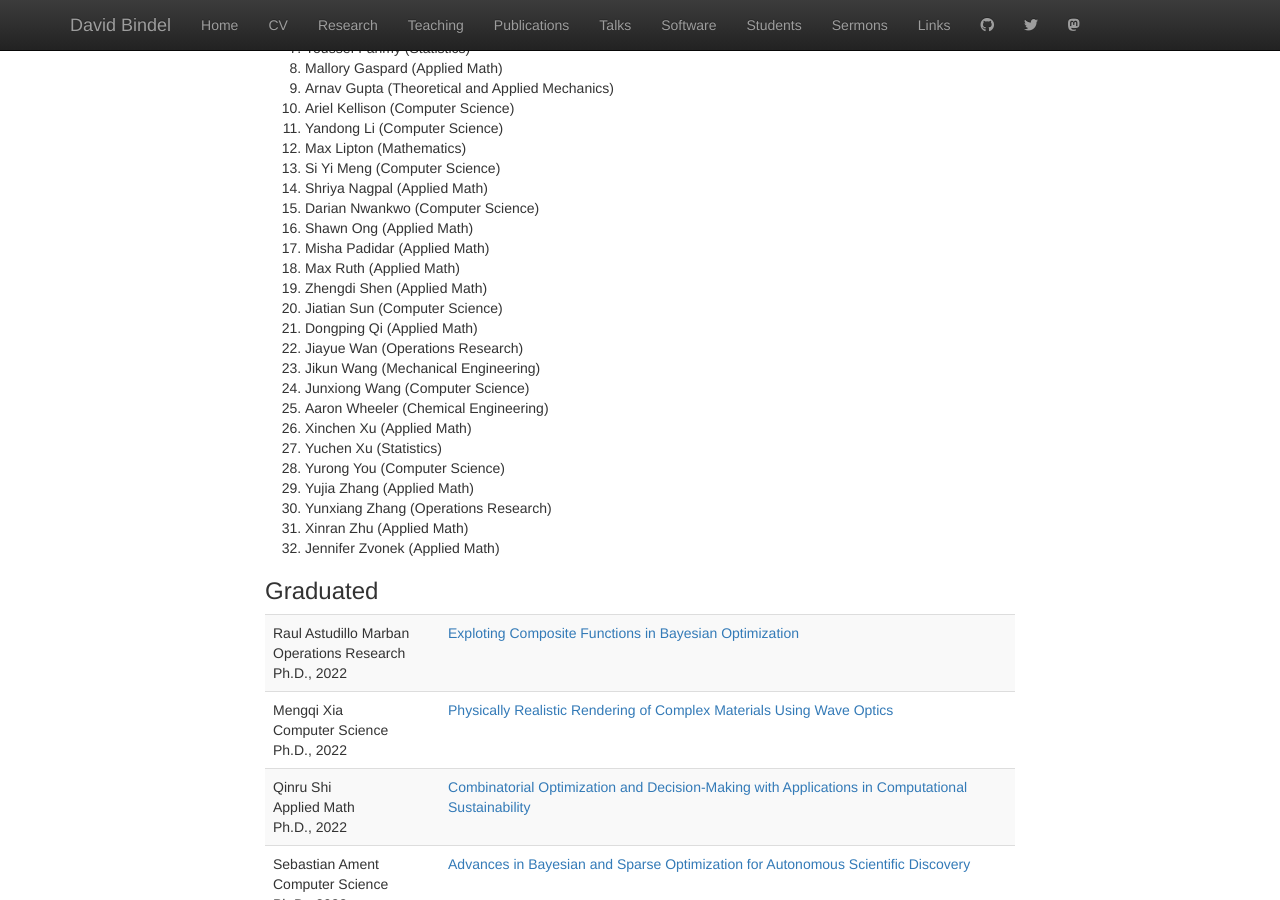
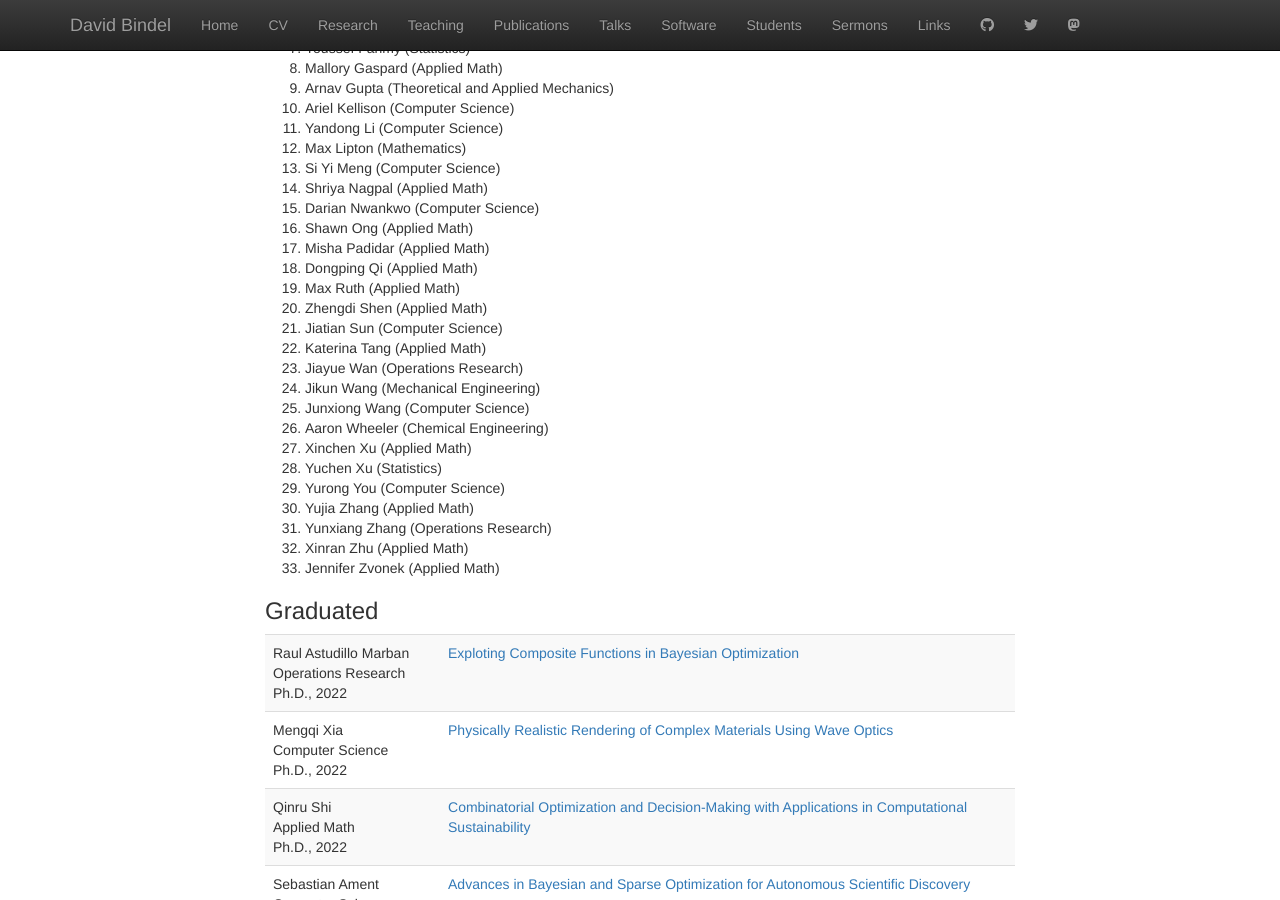
Before and after one commit to dbindel/cornell_web, a Jekyll site: the page built from students.html, in a window 1280 px wide and 900 px high, scrolled down 5416 px. Built offline with Jekyll 4.4.1, drawn with Linux system fonts in a browser that asks for light colours; nearby versions of some CDN libraries.

Commit message:
Add Katerina Tang to committee list.

```diff
--- a/_data/students.yml
+++ b/_data/students.yml
@@ -788,6 +788,11 @@ committees:
     field: Applied Math
   -
     degree: phd
+    last: Qi
+    first: Dongping
+    field: Applied Math
+  -
+    degree: phd
     last: Ruth
     first: Max
     field: Applied Math
@@ -803,8 +808,8 @@ committees:
     field: Computer Science
   -
     degree: phd
-    last: Qi
-    first: Dongping
+    last: Tang
+    first: Katerina
     field: Applied Math
   -
     degree: phd
```
